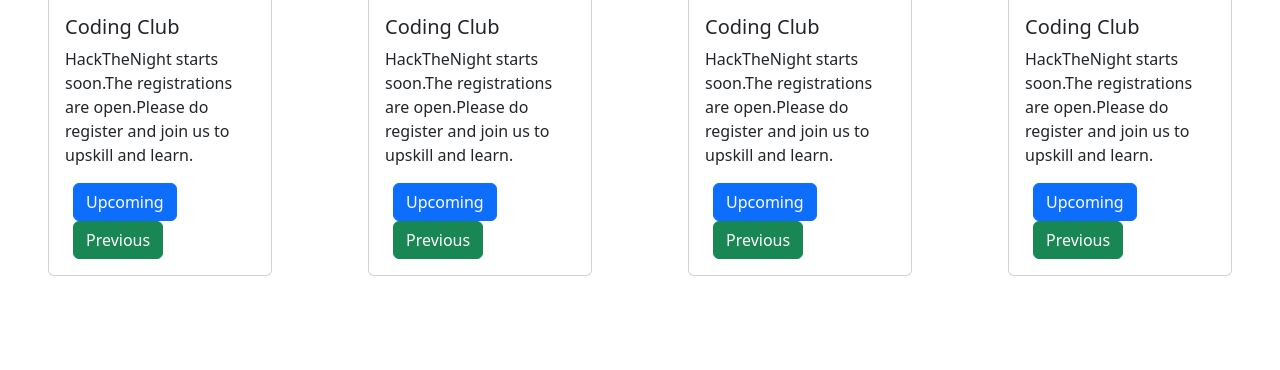
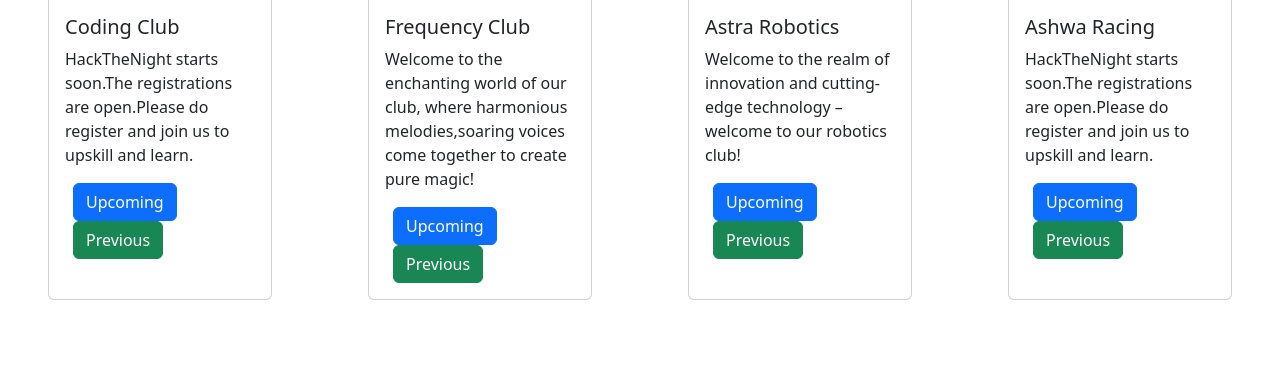
Before and after one commit to Hardvan/DTL-Project, a Flask app: page / in a window 1280 px wide. Shown: the part 702-1072 px from the top of the page. Run offline with Flask 3, Linux system fonts and the light colour scheme.

Commit message:
updated navbar

```diff
--- a/templates/dashboard.html
+++ b/templates/dashboard.html
@@ -49,13 +49,13 @@
         <a class="nav-link active text-white" id="home" aria-current="page" href="/">Home</a>
       </li>
       <li class="nav-item">
-        <a class="nav-link text-white" href="/">Events</a>
+        <a class="nav-link text-white" href="{{ url_for('events') }}">Events</a>
       </li>
       <li class="nav-item">
-        <a class="nav-link text-white" href="/">Achievements</a>
+        <a class="nav-link text-white" href="{{ url_for('chatbot') }}">Chatbot</a>
       </li>
       <li class="nav-item">
-        <a class="nav-link text-white" href="/">Login</a>
+        <a class="nav-link text-white" href="{{ url_for('clubs_page') }}">Clubs</a>
       </li>
 
     </ul>
@@ -122,29 +122,29 @@
       </div>
 
       <div class="card my-5 mx-5" >
-        <img src="https://source.unsplash.com/300x200/?coding" class="card-img-top" alt="imgs" />
+        <img src="https://source.unsplash.com/300x200/?frequency,waves" class="card-img-top" alt="imgs" />
         <div class="card-body">
-             <h5 class="card-title">Coding Club</h5>
-               <p class="card-text">HackTheNight starts soon.The registrations are open.Please do register and join us to upskill and learn.</p>
+             <h5 class="card-title">Frequency Club</h5>
+               <p class="card-text">Welcome to the enchanting world of our club, where harmonious melodies,soaring voices come together to create pure magic!</p>
               <a href="/" class="btn btn-primary mx-2">Upcoming</a>
               <a href="/" class="btn btn-success mx-2">Previous</a>
            </div>
         </div>
 
         <div class="card my-5 mx-5" >
-          <img src="https://source.unsplash.com/300x200/?coding" class="card-img-top" alt="imgs" />
+          <img src="https://source.unsplash.com/300x200/?electronics" class="card-img-top" alt="imgs" />
           <div class="card-body">
-               <h5 class="card-title">Coding Club</h5>
-                 <p class="card-text">HackTheNight starts soon.The registrations are open.Please do register and join us to upskill and learn.</p>
+               <h5 class="card-title">Astra Robotics</h5>
+                 <p class="card-text">Welcome to the realm of innovation and cutting-edge technology – welcome to our robotics club!</p>
                 <a href="/" class="btn btn-primary mx-2">Upcoming</a>
                 <a href="/" class="btn btn-success mx-2">Previous</a>
              </div>
           </div>
 
           <div class="card my-5 mx-5" >
-            <img src="https://source.unsplash.com/300x200/?coding" class="card-img-top" alt="imgs" />
+            <img src="https://source.unsplash.com/300x200/?Racing" class="card-img-top" alt="imgs" />
             <div class="card-body">
-                 <h5 class="card-title">Coding Club</h5>
+                 <h5 class="card-title">Ashwa Racing</h5>
                    <p class="card-text">HackTheNight starts soon.The registrations are open.Please do register and join us to upskill and learn.</p>
                   <a href="/" class="btn btn-primary mx-2">Upcoming</a>
                   <a href="/" class="btn btn-success mx-2">Previous</a>
@@ -156,9 +156,9 @@
 
           <div class="card-display">
             <div class="card my-5 mx-5" >
-              <img src="https://source.unsplash.com/300x200/?coding" class="card-img-top" alt="imgs" />
+              <img src="https://source.unsplash.com/300x200/?dancing" class="card-img-top" alt="imgs" />
               <div class="card-body">
-                   <h5 class="card-title">Coding Club</h5>
+                   <h5 class="card-title">FootPrints</h5>
                      <p class="card-text">HackTheNight starts soon.The registrations are open.Please do register and join us to upskill and learn.</p>
                     <a href="/" class="btn btn-primary mx-2">Upcoming</a>
                     <a href="/" class="btn btn-success mx-2">Previous</a>
@@ -166,9 +166,9 @@
               </div>
 
               <div class="card my-5 mx-5" >
-                <img src="https://source.unsplash.com/300x200/?coding" class="card-img-top" alt="imgs" />
+                <img src="https://source.unsplash.com/300x200/?singing" class="card-img-top" alt="imgs" />
                 <div class="card-body">
-                     <h5 class="card-title">Coding Club</h5>
+                     <h5 class="card-title">Alaap</h5>
                        <p class="card-text">HackTheNight starts soon.The registrations are open.Please do register and join us to upskill and learn.</p>
                       <a href="/" class="btn btn-primary mx-2">Upcoming</a>
                       <a href="/" class="btn btn-success mx-2">Previous</a>
@@ -176,9 +176,9 @@
                 </div>
 
                 <div class="card my-5 mx-5" >
-                  <img src="https://source.unsplash.com/300x200/?coding" class="card-img-top" alt="imgs" />
+                  <img src="https://source.unsplash.com/300x200/?helping" class="card-img-top" alt="imgs" />
                   <div class="card-body">
-                       <h5 class="card-title">Coding Club</h5>
+                       <h5 class="card-title">Rotaract</h5>
                          <p class="card-text">HackTheNight starts soon.The registrations are open.Please do register and join us to upskill and learn.</p>
                         <a href="/" class="btn btn-primary mx-2">Upcoming</a>
                         <a href="/" class="btn btn-success mx-2">Previous</a>
@@ -186,9 +186,9 @@
                   </div>
 
                   <div class="card my-5 mx-5" >
-                    <img src="https://source.unsplash.com/300x200/?coding" class="card-img-top" alt="imgs" />
+                    <img src="https://source.unsplash.com/300x200/?photography" class="card-img-top" alt="imgs" />
                     <div class="card-body">
-                         <h5 class="card-title">Coding Club</h5>
+                         <h5 class="card-title">Photography Club</h5>
                            <p class="card-text">HackTheNight starts soon.The registrations are open.Please do register and join us to upskill and learn.</p>
                           <a href="/" class="btn btn-primary mx-2">Upcoming</a>
                           <a href="/" class="btn btn-success mx-2">Previous</a>
```
